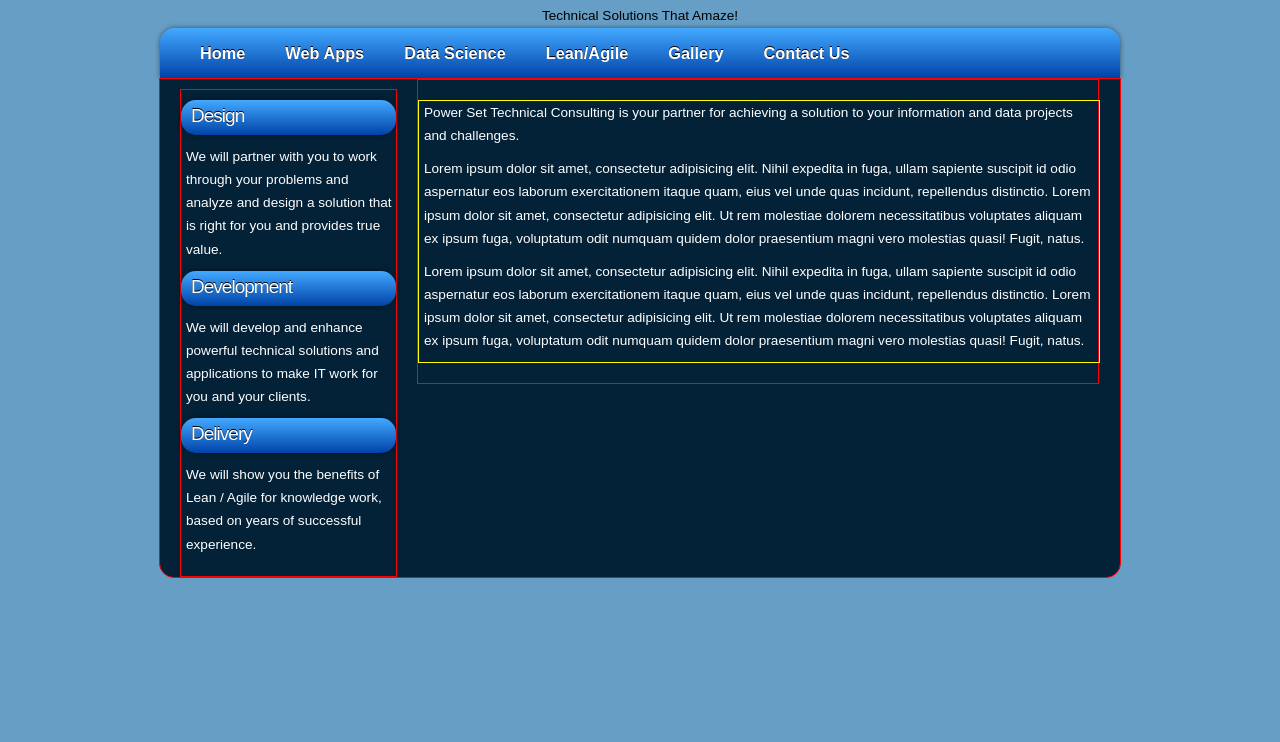
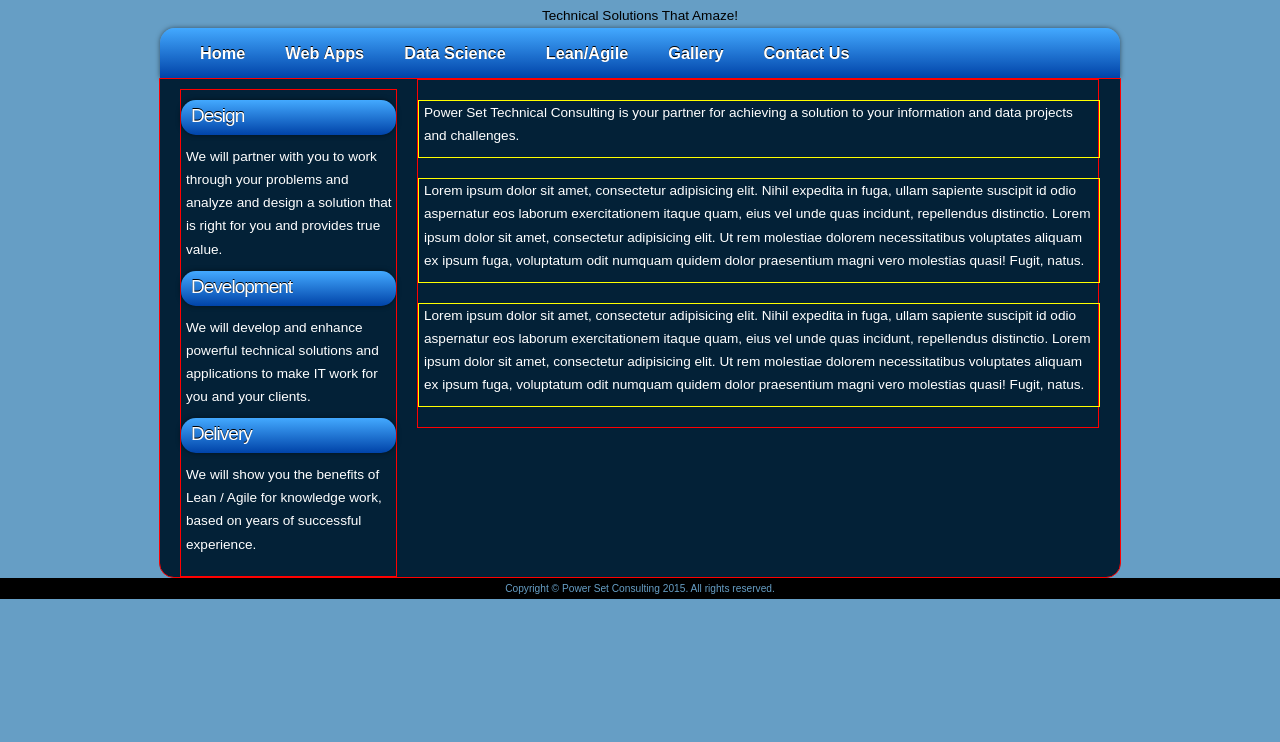
Before and after one commit to smehan/www-powerset, a plain HTML site: page index.html in a window 1280 px wide. Shown: the part 58-800 px from the top of the page. Drawn offline with nearby package versions, Linux system fonts and the light colour scheme.

Commit message:
Made footer payload smaller.

```diff
--- a/index.html
+++ b/index.html
@@ -75,10 +75,14 @@
 <div class="content">
 <div class="content_item">
 <p>Power Set Technical Consulting is your partner for achieving a solution to your information and data projects and challenges. </p>
-<p>Lorem ipsum dolor sit amet, consectetur adipisicing elit. Nihil expedita in fuga, ullam sapiente suscipit id odio aspernatur eos laborum exercitationem itaque quam, eius vel unde quas incidunt, repellendus distinctio. Lorem ipsum dolor sit amet, consectetur adipisicing elit. Ut rem molestiae dolorem necessitatibus voluptates aliquam ex ipsum fuga, voluptatum odit numquam quidem dolor praesentium magni vero molestias quasi! Fugit, natus.</p>
+</div>
+<!-- close content_item -->
+<div class="content_item">
 <p>Lorem ipsum dolor sit amet, consectetur adipisicing elit. Nihil expedita in fuga, ullam sapiente suscipit id odio aspernatur eos laborum exercitationem itaque quam, eius vel unde quas incidunt, repellendus distinctio. Lorem ipsum dolor sit amet, consectetur adipisicing elit. Ut rem molestiae dolorem necessitatibus voluptates aliquam ex ipsum fuga, voluptatum odit numquam quidem dolor praesentium magni vero molestias quasi! Fugit, natus.</p>
 </div>
 <!-- close content_item -->
+<div class="content_item">
+<p>Lorem ipsum dolor sit amet, consectetur adipisicing elit. Nihil expedita in fuga, ullam sapiente suscipit id odio aspernatur eos laborum exercitationem itaque quam, eius vel unde quas incidunt, repellendus distinctio. Lorem ipsum dolor sit amet, consectetur adipisicing elit. Ut rem molestiae dolorem necessitatibus voluptates aliquam ex ipsum fuga, voluptatum odit numquam quidem dolor praesentium magni vero molestias quasi! Fugit, natus.</p>
 </div>
 <!-- close content -->
 
--- a/resources/sass/main.scss
+++ b/resources/sass/main.scss
@@ -37,6 +37,7 @@
     background-color: black;
     color:  $rgba-primary-2;
     clear: both;
+    font: normal 75% Arial, Helvetica, sans-serif;
     text-align: center;
     padding: 5px;
 }
```
Also changed, not shown: resources/stylesheets/screen.css.
